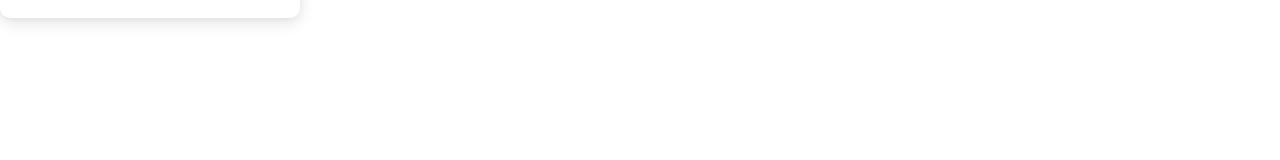
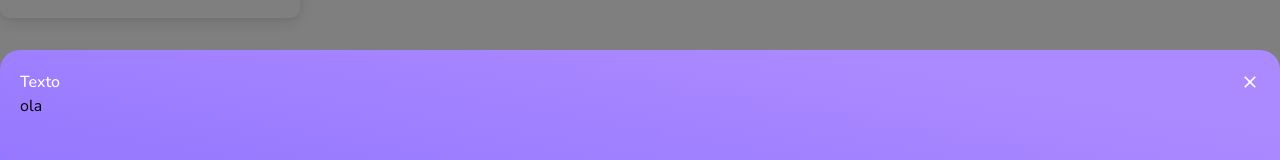
Before and after one commit to hdmjesus/marinito, a Next.js app: page / in a window 1280 px wide. Shown: the part 190-350 px from the top of the page. Built offline with nearby package versions, Linux system fonts and the light colour scheme.

Commit message:
feat(Frontend):add ModalUI

```diff
--- /dev/null
+++ b/src/components/atoms/ModalUI/index.tsx
@@ -0,0 +1,35 @@
+import ReactDOM from 'react-dom'
+import React from 'react'
+import { MdOutlineClose } from 'react-icons/md'
+
+import {
+  ModalContent,
+  ModalOverlay,
+  HeaderModal,
+  Modal,
+  Icon
+} from './modalUI.styles'
+import { TextUI } from '../TextUI'
+import { ModalUIProps } from './modalUI.interface'
+
+export const ModalUI: React.FC<ModalUIProps> = ({ ...props }) => {
+  let portalDiv = document.getElementById('modal-root')!
+
+  return ReactDOM.createPortal(
+    <ModalContent>
+      <ModalOverlay onClick={props.onClose}>
+        <Modal>
+          <HeaderModal>
+            <TextUI text={props.titleModal} />
+            <Icon>
+              <MdOutlineClose size={20} color='#ffff' />
+            </Icon>
+          </HeaderModal>
+
+          {props.children}
+        </Modal>
+      </ModalOverlay>
+    </ModalContent>,
+    portalDiv
+  )
+}
--- /dev/null
+++ b/src/components/atoms/ModalUI/modalUI.interface.ts
@@ -0,0 +1,6 @@
+export interface ModalUIProps {
+  children: React.ReactNode
+  titleModal?: string
+  onClose: () => void
+  open?: boolean
+}
--- /dev/null
+++ b/src/components/atoms/ModalUI/modalUI.styles.ts
@@ -0,0 +1,33 @@
+import styled from 'styled-components'
+
+export const ModalContent = styled.div``
+export const ModalOverlay = styled.div`
+  top: 0;
+  left: 0;
+  z-index: 13000;
+  width: 100vw;
+  height: 100vh;
+  display: flex;
+  position: fixed;
+  align-items: center;
+  flex-wrap: wrap;
+  justify-content: center;
+  background: rgba(0, 0, 0, 0.5);
+`
+export const Modal = styled.div`
+  background: ${({ theme }) => theme.palette.bgLinearPrimary.main};
+  height: 70vh;
+  width: 100vw;
+  border-radius: 20px 20px 0 0;
+  padding: 20px;
+  position: absolute;
+  bottom: 0;
+`
+export const HeaderModal = styled.div`
+  display: flex;
+  justify-content: space-between;
+  align-items: center;
+`
+export const Icon = styled.div`
+  cursor: pointer;
+`
--- /dev/null
+++ b/src/layout/NonSSRWrapper.tsx
@@ -0,0 +1,13 @@
+import dynamic from 'next/dynamic'
+import React from 'react'
+
+interface NonSSRWrapperProps {
+  children: React.ReactNode
+}
+
+const NonSSRWrapper: React.FC<NonSSRWrapperProps> = ({ ...props }) => (
+  <React.Fragment>{props.children}</React.Fragment>
+)
+export default dynamic(() => Promise.resolve(NonSSRWrapper), {
+  ssr: false
+})
--- a/src/pages/_document.tsx
+++ b/src/pages/_document.tsx
@@ -1,4 +1,10 @@
-import Document, { DocumentContext } from 'next/document'
+import Document, {
+  DocumentContext,
+  Html,
+  Main,
+  NextScript,
+  Head
+} from 'next/document'
 import { ServerStyleSheet } from 'styled-components'
 
 export default class MyDocument extends Document {
@@ -26,4 +32,17 @@ export default class MyDocument extends Document {
       sheet.seal()
     }
   }
+
+  render () {
+    return (
+      <Html lang='es'>
+        <Head></Head>
+        <body>
+          <Main />
+          <NextScript />
+          <div id='modal-root'></div>
+        </body>
+      </Html>
+    )
+  }
 }
--- a/src/pages/index.tsx
+++ b/src/pages/index.tsx
@@ -1,11 +1,16 @@
+import { ModalUI } from '@/components/atoms/ModalUI'
 import { CarNotAvailable } from '@/components/organisms/CarNotAvailable'
 import { Logo } from '@/icons/Logo'
+import NonSSRWrapper from '@/layout/NonSSRWrapper'
 
 export default function Home () {
   return (
     <>
       <Logo iconSize={50} />
       <CarNotAvailable image='/image/carUse.svg' />
+      <NonSSRWrapper>
+        <ModalUI>ola</ModalUI>
+      </NonSSRWrapper>
     </>
   )
 }
```
Also changed, not shown: 1 other file (tests, documents, lock files or other folders).
